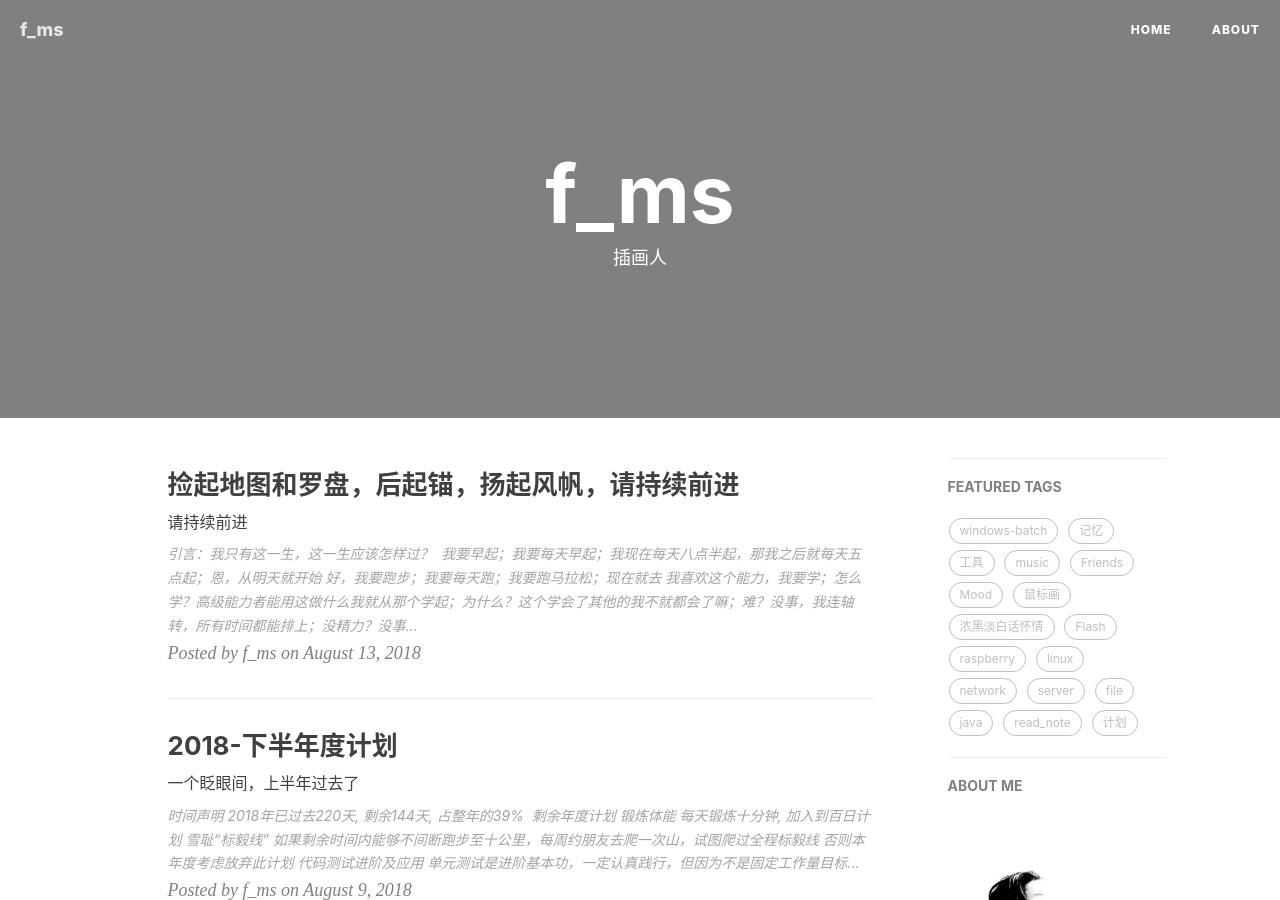
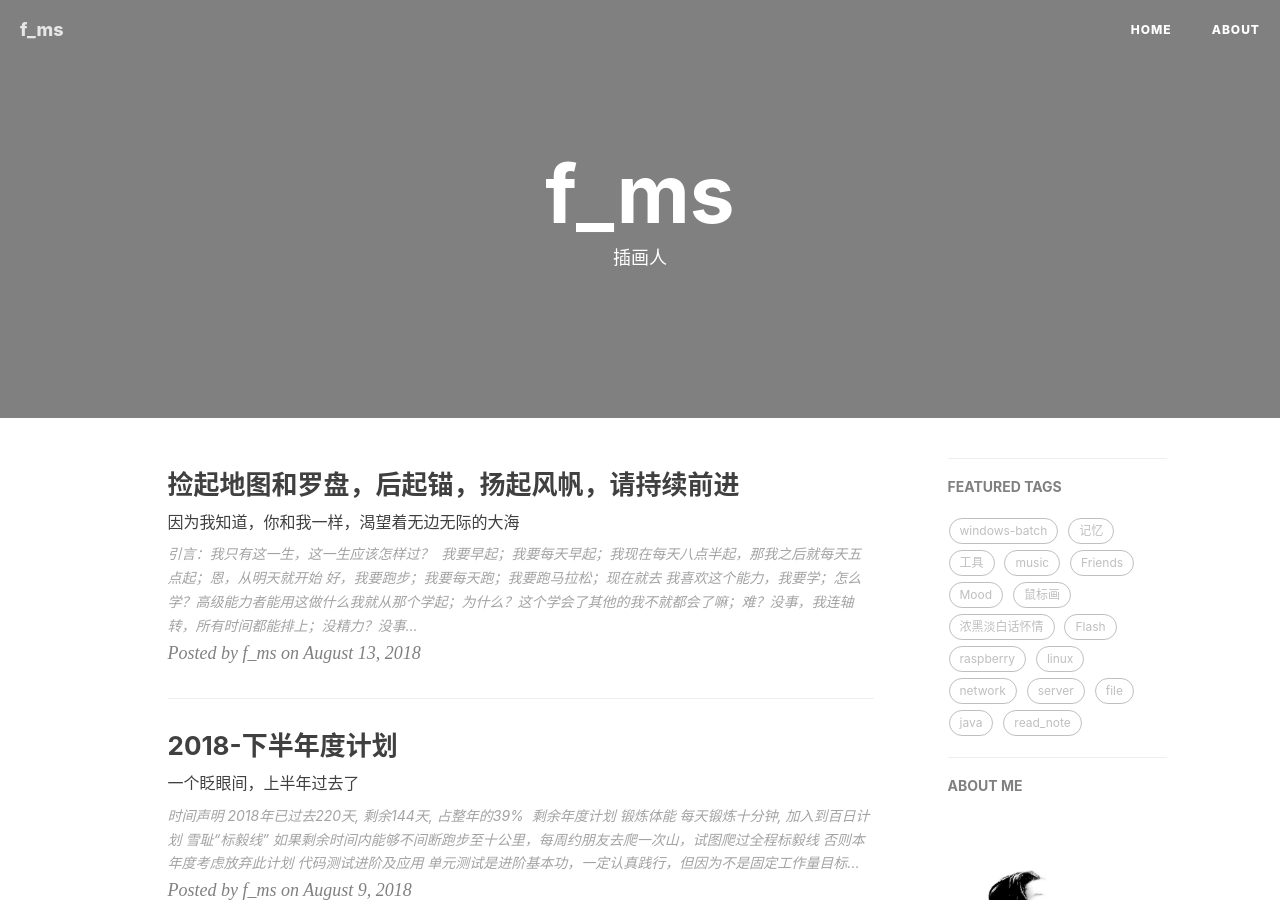
Before and after one commit to imfms/imfms.github.io, a Jekyll site: the page built from index.html, in a window 1280 px wide and 900 px high. Built offline with Jekyll 4.4.1, drawn with Linux system fonts in a browser that asks for light colours; nearby versions of some CDN libraries; the list of posts is cut into pages by our own code; comment, search, counter and statistics services are not loaded.

Commit message:
Update 2018-08-13-plan-first-and-action-later.md

```diff
--- a/_posts/2018-08-13-plan-first-and-action-later.md
+++ b/_posts/2018-08-13-plan-first-and-action-later.md
@@ -1,11 +1,10 @@
 ---
 layout: post
 title:  "捡起地图和罗盘，后起锚，扬起风帆，请持续前进"
-subtitle: "请持续前进"
+subtitle: "因为我知道，你和我一样，渴望着无边无际的大海"
 date:   2018-08-13 16:24:30 +0800
 categories: share
 tags:
-- 计划
 - 分享
 - 经验
 ---
```
